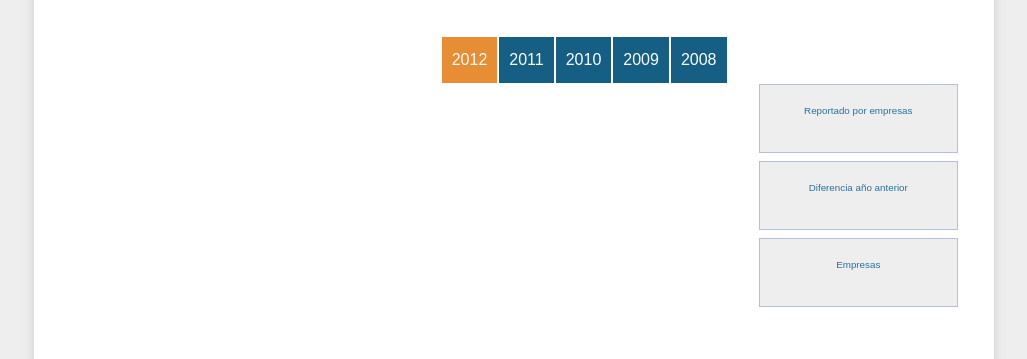
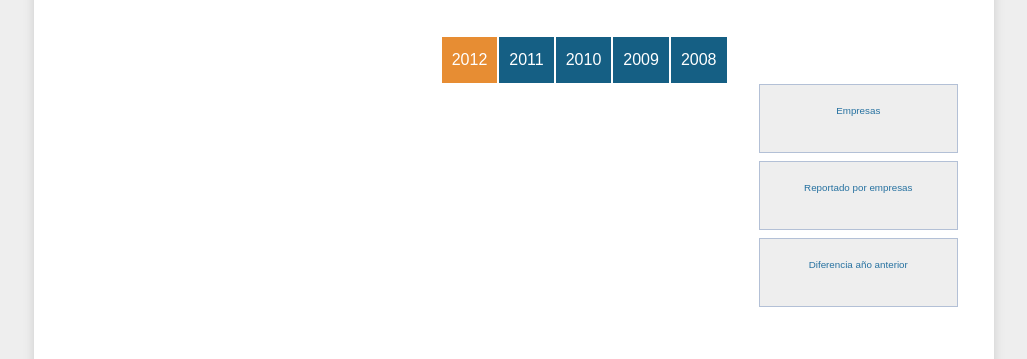
Before and after one commit to eiti-peru/data-app, a Jekyll site: the page built from empresas/index.html, in a window 1280 px wide. Shown: the part 513-872 px from the top of the page, without its empty margins (126-1153 px from the left). Built offline with Jekyll 4.4.1, drawn with Linux system fonts in a browser that asks for light colours; Markdown is read by kramdown in place of the engine named in the settings; comment, search, counter and statistics services are not loaded.

Commit message:
small fix

```diff
--- a/empresas/index.html
+++ b/empresas/index.html
@@ -37,6 +37,10 @@ title: 'Empresas'
   </div>
   <div class='large-3 columns'>
     <div class='highlight-box'>
+      <div class='highlight-value-box' id='complete2'>
+        <div class='header-box'></div>
+        <div class='subheader-box'>Empresas</div>
+      </div>
       <div class='highlight-value-box' id='complete1'>
         <div class='header-box'></div>
         <div class='subheader-box'>Reportado por empresas</div>
@@ -44,10 +48,6 @@ title: 'Empresas'
       <div class='highlight-value-box' id='complete3'>
         <div class='header-box'></div>
         <div class='subheader-box'>Diferencia año anterior</div>
-      </div>
-      <div class='highlight-value-box' id='complete2'>
-        <div class='header-box'></div>
-        <div class='subheader-box'>Empresas</div>
       </div>
     </div>
   </div>
```
